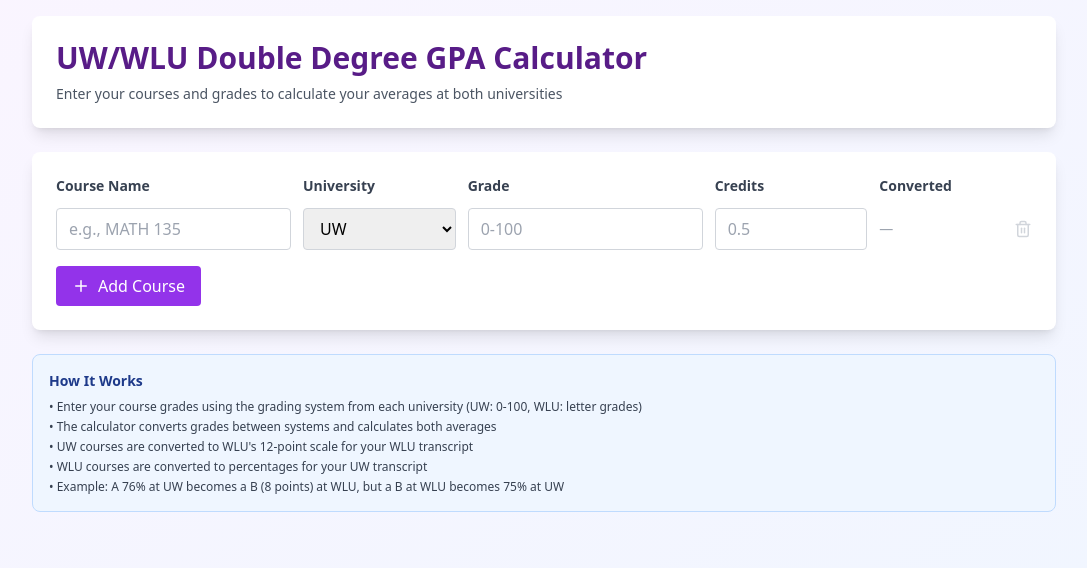
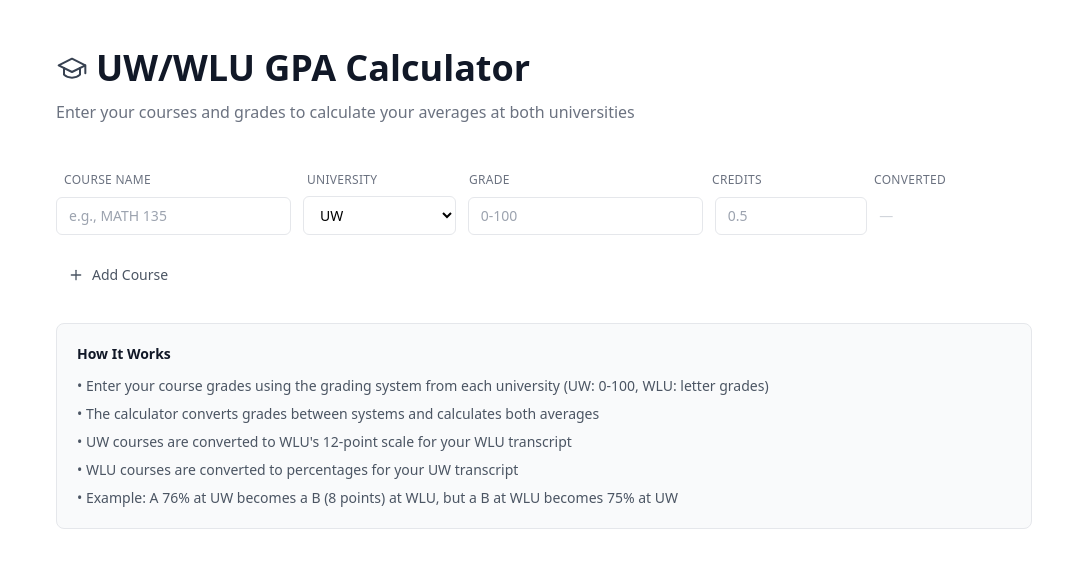
Before and after one commit to vyviin/dd-calculator, a React (Vite) app: page / in a window 1280 px wide. Shown: the top 568 px of the page, without its empty margins (96-1183 px from the left). Built offline with nearby package versions, Linux system fonts and the light colour scheme.

Commit message:
change style and layout

```diff
--- a/src/App.jsx
+++ b/src/App.jsx
@@ -1,5 +1,5 @@
 import React, { useState } from 'react';
-import { Plus, Trash2, Calculator } from 'lucide-react';
+import { Plus, Trash2, Calculator, GraduationCap } from 'lucide-react';
 
 const GradeConverter = () => {
   const [courses, setCourses] = useState([
@@ -58,7 +58,6 @@ const GradeConverter = () => {
 
       if (!conversion) return null;
 
-      // Return the conversion with all necessary properties
       return {
         wluLetter: conversion.letter,
         wluPoints: conversion.points,
@@ -110,7 +109,6 @@ const GradeConverter = () => {
       const credits = parseFloat(course.credits);
 
       if (course.university === 'UW') {
-        // For UW courses: use actual grade for UW average, convert to WLU points
         const numGrade = parseFloat(course.grade);
         const conversion = convertGrade(course.university, course.grade);
         if (!conversion) return;
@@ -118,7 +116,6 @@ const GradeConverter = () => {
         uwTotal += numGrade * credits;
         wluTotal += conversion.wluPoints * credits;
       } else {
-        // For WLU courses: use actual letter grade points for WLU average, convert to UW percentage
         const conversion = convertGrade(course.university, course.grade);
         if (!conversion) return;
 
@@ -146,19 +143,22 @@ const GradeConverter = () => {
   const results = calculateAverages();
 
   return (
-    <div className="min-h-screen bg-gradient-to-br from-purple-50 to-blue-50 p-4">
-      <div className="max-w-5xl mx-auto">
-        <div className="bg-white rounded-lg shadow-lg p-6 mb-6">
-          <h1 className="text-3xl font-bold text-purple-900 mb-2">
-            UW/WLU Double Degree GPA Calculator
-          </h1>
-          <p className="text-gray-600 text-sm">
+    <div className="min-h-screen bg-white">
+      <div className="max-w-5xl mx-auto px-6 py-12">
+        {/* Header */}
+        <div className="mb-12">
+          <div className="flex items-center gap-2 mb-3">
+            <GraduationCap className="text-gray-700" size={32} strokeWidth={1.5} />
+            <h1 className="text-4xl font-semibold text-gray-900">UW/WLU GPA Calculator</h1>
+          </div>
+          <p className="text-gray-500 text-base">
             Enter your courses and grades to calculate your averages at both universities
           </p>
         </div>
 
-        <div className="bg-white rounded-lg shadow-lg p-6 mb-6">
-          <div className="grid grid-cols-12 gap-3 mb-3 font-semibold text-gray-700 text-sm">
+        {/* Course Table */}
+        <div className="mb-8">
+          <div className="grid grid-cols-12 gap-3 mb-2 px-2 text-xs font-medium text-gray-500 uppercase tracking-wide">
             <div className="col-span-3">Course Name</div>
             <div className="col-span-2">University</div>
             <div className="col-span-3">Grade</div>
@@ -166,22 +166,22 @@ const GradeConverter = () => {
             <div className="col-span-2">Converted</div>
           </div>
 
-          {courses.map((course, index) => {
+          {courses.map((course) => {
             const conversion = convertGrade(course.university, course.grade);
             return (
-              <div key={course.id} className="grid grid-cols-12 gap-3 mb-3 items-center">
+              <div key={course.id} className="grid grid-cols-12 gap-3 mb-2 items-center group">
                 <input
                   type="text"
                   placeholder="e.g., MATH 135"
                   value={course.name}
                   onChange={(e) => updateCourse(course.id, 'name', e.target.value)}
-                  className="col-span-3 px-3 py-2 border border-gray-300 rounded focus:ring-2 focus:ring-purple-500 focus:border-transparent"
+                  className="col-span-3 px-3 py-2 text-sm bg-white border border-gray-200 rounded-md hover:border-gray-300 focus:border-blue-500 focus:ring-1 focus:ring-blue-500 outline-none transition-colors"
                 />
 
                 <select
                   value={course.university}
                   onChange={(e) => updateCourse(course.id, 'university', e.target.value)}
-                  className="col-span-2 px-3 py-2 border border-gray-300 rounded focus:ring-2 focus:ring-purple-500 focus:border-transparent"
+                  className="col-span-2 px-3 py-2 text-sm bg-white border border-gray-200 rounded-md hover:border-gray-300 focus:border-blue-500 focus:ring-1 focus:ring-blue-500 outline-none transition-colors"
                 >
                   <option value="UW">UW</option>
                   <option value="WLU">WLU</option>
@@ -192,7 +192,7 @@ const GradeConverter = () => {
                   placeholder={course.university === 'UW' ? '0-100' : 'A+, B, C-, etc.'}
                   value={course.grade}
                   onChange={(e) => updateCourse(course.id, 'grade', e.target.value)}
-                  className="col-span-3 px-3 py-2 border border-gray-300 rounded focus:ring-2 focus:ring-purple-500 focus:border-transparent"
+                  className="col-span-3 px-3 py-2 text-sm bg-white border border-gray-200 rounded-md hover:border-gray-300 focus:border-blue-500 focus:ring-1 focus:ring-blue-500 outline-none transition-colors"
                 />
 
                 <input
@@ -201,7 +201,7 @@ const GradeConverter = () => {
                   placeholder="0.5"
                   value={course.credits}
                   onChange={(e) => updateCourse(course.id, 'credits', e.target.value)}
-                  className="col-span-2 px-3 py-2 border border-gray-300 rounded focus:ring-2 focus:ring-purple-500 focus:border-transparent"
+                  className="col-span-2 px-3 py-2 text-sm bg-white border border-gray-200 rounded-md hover:border-gray-300 focus:border-blue-500 focus:ring-1 focus:ring-blue-500 outline-none transition-colors"
                 />
 
                 <div className="col-span-2 flex items-center justify-between">
@@ -214,15 +214,15 @@ const GradeConverter = () => {
                         }
                       </span>
                     ) : (
-                      <span className="text-gray-400">—</span>
+                      <span className="text-gray-300">—</span>
                     )}
                   </span>
                   <button
                     onClick={() => removeCourse(course.id)}
-                    className="ml-2 text-red-500 hover:text-red-700 disabled:text-gray-300"
+                    className="opacity-0 group-hover:opacity-100 p-1.5 text-gray-400 hover:text-red-600 hover:bg-red-50 rounded transition-all disabled:hover:bg-transparent disabled:hover:text-gray-300"
                     disabled={courses.length === 1}
                   >
-                    <Trash2 size={18} />
+                    <Trash2 size={16} />
                   </button>
                 </div>
               </div>
@@ -231,54 +231,56 @@ const GradeConverter = () => {
 
           <button
             onClick={addCourse}
-            className="mt-4 flex items-center gap-2 px-4 py-2 bg-purple-600 text-white rounded hover:bg-purple-700 transition-colors"
+            className="mt-4 inline-flex items-center gap-2 px-3 py-1.5 text-sm text-gray-600 hover:text-gray-900 hover:bg-gray-100 rounded-md transition-colors"
           >
-            <Plus size={18} />
+            <Plus size={16} />
             Add Course
           </button>
         </div>
 
+        {/* Results */}
         {results && (
-          <div className="bg-gradient-to-r from-purple-600 to-blue-600 rounded-lg shadow-lg p-6 text-white">
+          <div className="bg-gray-50 rounded-lg border border-gray-200 p-6 mb-6">
             <div className="flex items-center gap-2 mb-4">
-              <Calculator size={24} />
-              <h2 className="text-2xl font-bold">Your Results</h2>
+              <Calculator size={20} className="text-gray-700" strokeWidth={1.5} />
+              <h2 className="text-xl font-semibold text-gray-900">Your Results</h2>
             </div>
 
             <div className="grid grid-cols-1 md:grid-cols-4 gap-4">
-              <div className="bg-white bg-opacity-20 rounded-lg p-4">
-                <div className="text-sm opacity-90 mb-1">UW Average</div>
-                <div className="text-3xl font-bold">{results.uwAverage}%</div>
+              <div className="bg-white rounded-md border border-gray-200 p-4">
+                <div className="text-xs font-medium text-gray-500 uppercase tracking-wide mb-1">UW Average</div>
+                <div className="text-3xl font-semibold text-gray-900">{results.uwAverage}%</div>
               </div>
 
-              <div className="bg-white bg-opacity-20 rounded-lg p-4">
-                <div className="text-sm opacity-90 mb-1">WLU Average</div>
-                <div className="text-3xl font-bold">{results.wluAverage}</div>
-                <div className="text-xs opacity-75">out of 12</div>
+              <div className="bg-white rounded-md border border-gray-200 p-4">
+                <div className="text-xs font-medium text-gray-500 uppercase tracking-wide mb-1">WLU Average</div>
+                <div className="text-3xl font-semibold text-gray-900">{results.wluAverage}</div>
+                <div className="text-xs text-gray-500">out of 12</div>
               </div>
 
-              <div className="bg-white bg-opacity-20 rounded-lg p-4">
-                <div className="text-sm opacity-90 mb-1">4.0 GPA Scale</div>
-                <div className="text-3xl font-bold">{results.gpa4}</div>
-                <div className="text-xs opacity-75">out of 4.0</div>
+              <div className="bg-white rounded-md border border-gray-200 p-4">
+                <div className="text-xs font-medium text-gray-500 uppercase tracking-wide mb-1">4.0 GPA Scale</div>
+                <div className="text-3xl font-semibold text-gray-900">{results.gpa4}</div>
+                <div className="text-xs text-gray-500">out of 4.0</div>
               </div>
 
-              <div className="bg-white bg-opacity-20 rounded-lg p-4">
-                <div className="text-sm opacity-90 mb-1">Total Credits</div>
-                <div className="text-3xl font-bold">{results.totalCredits}</div>
+              <div className="bg-white rounded-md border border-gray-200 p-4">
+                <div className="text-xs font-medium text-gray-500 uppercase tracking-wide mb-1">Total Credits</div>
+                <div className="text-3xl font-semibold text-gray-900">{results.totalCredits}</div>
               </div>
             </div>
 
-            <div className="mt-4 text-sm opacity-90 bg-white bg-opacity-10 rounded p-3">
+            <div className="mt-4 text-sm text-gray-600 bg-blue-50 border border-blue-100 rounded-md p-3">
               <strong>Note:</strong> Your UW transcript shows the percentage average ({results.uwAverage}%),
               while your WLU transcript shows the 12-point scale average ({results.wluAverage}).
             </div>
           </div>
         )}
 
-        <div className="mt-6 bg-blue-50 border border-blue-200 rounded-lg p-4 text-sm text-gray-700">
-          <h3 className="font-semibold text-blue-900 mb-2">How It Works</h3>
-          <ul className="space-y-1 text-xs">
+        {/* Info */}
+        <div className="bg-gray-50 rounded-lg border border-gray-200 p-5">
+          <h3 className="font-semibold text-gray-900 mb-3 text-sm">How It Works</h3>
+          <ul className="space-y-2 text-sm text-gray-600">
             <li>• Enter your course grades using the grading system from each university (UW: 0-100, WLU: letter grades)</li>
             <li>• The calculator converts grades between systems and calculates both averages</li>
             <li>• UW courses are converted to WLU's 12-point scale for your WLU transcript</li>
```
